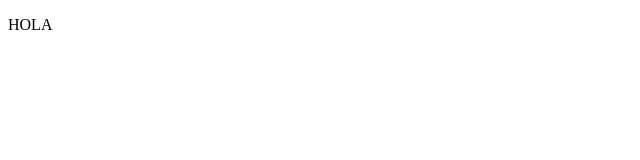
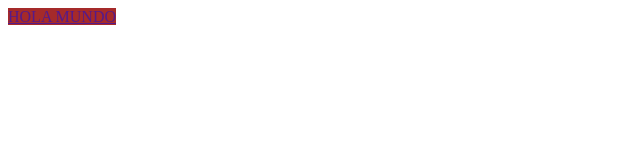
Before and after one commit to CamilaRosas15/modulo2-css, a plain HTML site: page index.html in a window 1280 px wide. Shown: the whole page, without its empty margins (0-640 px from the left). Drawn offline with Linux system fonts and the light colour scheme.

Commit message:
SECTORES ULTIMA MODIFICCION

```diff
--- a/index.html
+++ b/index.html
@@ -32,10 +32,10 @@
     #bar{
         color: green;
     }*/
-    #router a{
+    #outer a{
         background-color: brown;
     }
-    #router #inner a{
+    #outer #inner a{
         background-color: blue;
     }
 </style>
@@ -79,7 +79,9 @@
         <p>Soy el hijo 4</p>
         <div class="hijo3">Soy el hijo 3</div>
     </div>-->
-    <p class="foo" id="bar">HOLA</p>
+    <div id="outer">
+        <a href="">HOLA MUNDO</a>
+    </div>
 
 </body>
 </html>
```
